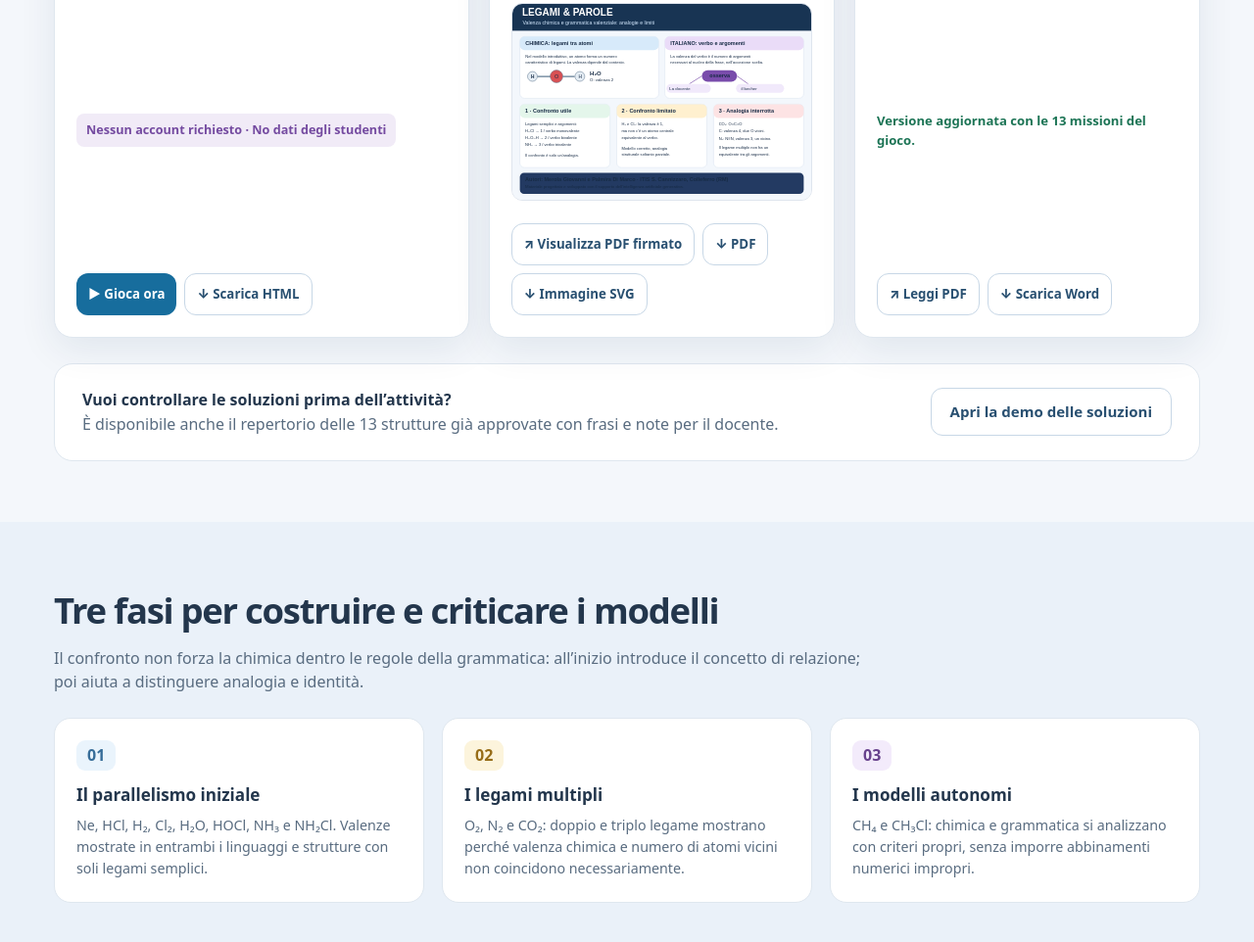
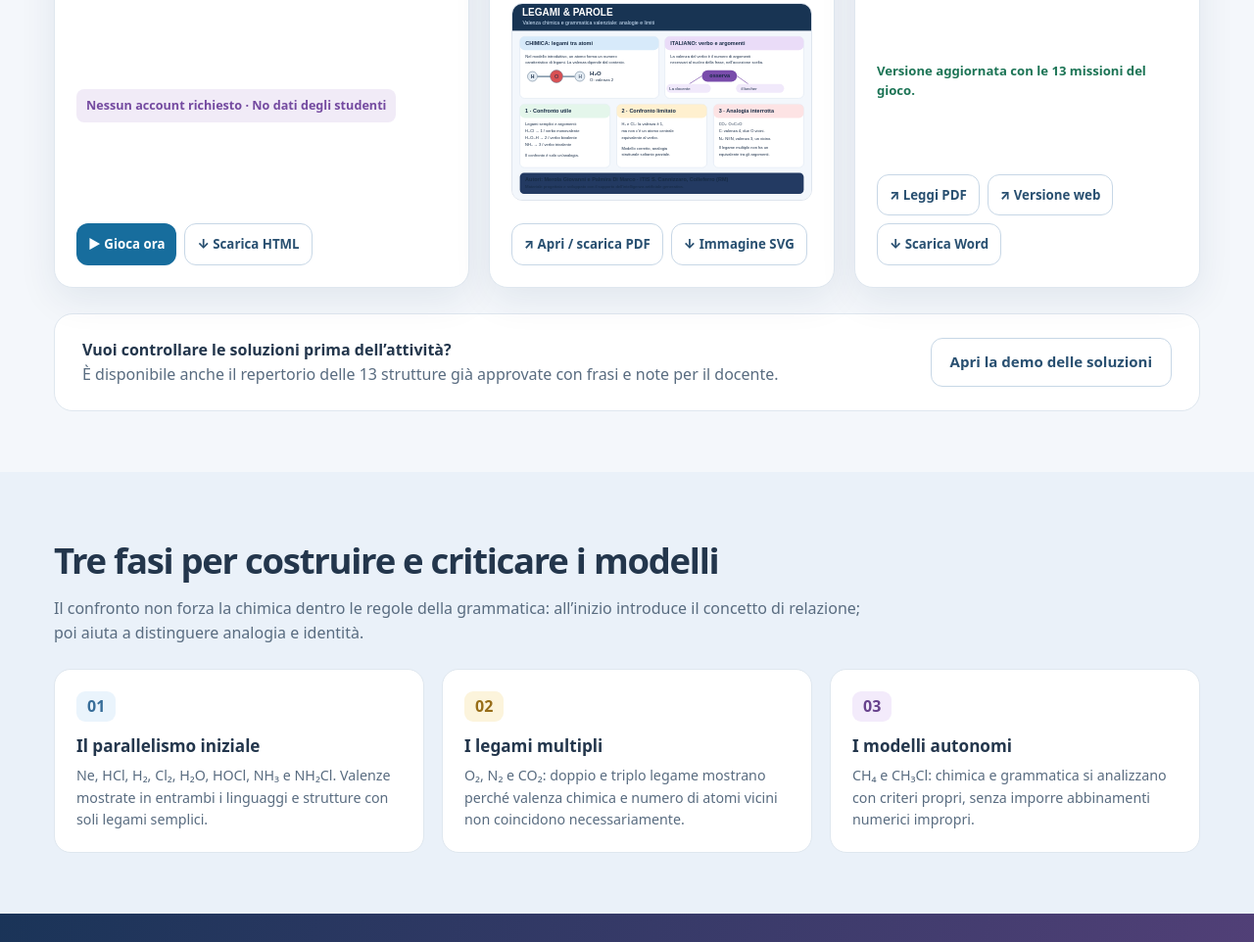
Before and after one commit to nannimerola/legami-e-parole, a plain HTML site: page index.html in a window 1280 px wide. Shown: the part 1003-1965 px from the top of the page at 98% size. Drawn offline with Linux system fonts and the light colour scheme.

Commit message:
Elimina link PDF duplicato e aggiunge percorso web

```diff
--- a/index.html
+++ b/index.html
@@ -21,8 +21,8 @@
 <main>
 <section class="section" id="materiali"><div class="wrap"><h2>Materiali per la classe</h2><p class="lead">Un unico spazio per il gioco, lo schema visivo e il documento operativo. Puoi aprirli direttamente dal browser oppure scaricarli e usarli senza connessione.</p><div class="cards">
 <article class="card purple"><div class="ico" aria-hidden="true">🎮</div><h3>Gioco HTML – Legami &amp; Parole</h3><p>13 missioni, con costruzione di molecole e frasi in due riquadri. Il gioco accetta più frasi valide e mostra i limiti dell’analogia nei legami multipli.</p><div class="inside"><span style="display:inline-block;background:#f1ebf7;border-radius:8px;padding:7px 10px;color:#744aa0;font-size:.79rem;font-weight:800">Nessun account richiesto · No dati degli studenti</span></div><div class="links"><a class="btn blue" href="gioco.html">▶ Gioca ora</a><a class="btn outline" href="gioco.html" download="Legami_e_Parole_Gioco_Merola_e_Di_Marco.html">↓ Scarica HTML</a></div></article>
-<article class="card"><div class="ico" aria-hidden="true">🧩</div><h3>Infografica</h3><p>Una mappa del percorso con molecole, valenze, argomenti verbali e casi in cui il confronto richiede attenzione.</p><div class="inside"><img src="infografica.svg" loading="lazy" alt="Infografica didattica: valenza chimica e grammatica valenziale con esempi di molecole e frasi"></div><div class="links"><a class="btn outline" href="Infografica_Legami_e_Parole_Merola_e_Di_Marco.pdf" target="_blank" rel="noopener">↗ Visualizza PDF firmato</a><a class="btn outline" href="Infografica_Legami_e_Parole_Merola_e_Di_Marco.pdf" download>↓ PDF</a><a class="btn outline" href="infografica.svg" download>↓ Immagine SVG</a></div></article>
-<article class="card green"><div class="ico" aria-hidden="true">📄</div><h3>Documento per i docenti</h3><p>Percorso in tre lezioni, obiettivi, 13 soluzioni approvate, scheda studenti, rubriche e riferimenti metodologici.</p><div class="inside"><p style="color:#1c7455;font-size:.82rem;font-weight:780">Versione aggiornata con le 13 missioni del gioco.</p></div><div class="links"><a class="btn outline" href="Percorso_didattico_Legami_e_Parole_Merola_e_Di_Marco.pdf" target="_blank" rel="noopener">↗ Leggi PDF</a><a class="btn outline" href="Percorso_didattico_Legami_e_Parole_Merola_e_Di_Marco.docx" download>↓ Scarica Word</a></div></article>
+<article class="card"><div class="ico" aria-hidden="true">🧩</div><h3>Infografica</h3><p>Una mappa del percorso con molecole, valenze, argomenti verbali e casi in cui il confronto richiede attenzione.</p><div class="inside"><img src="infografica.svg" loading="lazy" alt="Infografica didattica: valenza chimica e grammatica valenziale con esempi di molecole e frasi"></div><div class="links"><a class="btn outline" href="Infografica_Legami_e_Parole_Merola_e_Di_Marco.pdf" target="_blank" rel="noopener">↗ Apri / scarica PDF</a><a class="btn outline" href="infografica.svg" download>↓ Immagine SVG</a></div></article>
+<article class="card green"><div class="ico" aria-hidden="true">📄</div><h3>Documento per i docenti</h3><p>Percorso in tre lezioni, obiettivi, 13 soluzioni approvate, scheda studenti, rubriche e riferimenti metodologici.</p><div class="inside"><p style="color:#1c7455;font-size:.82rem;font-weight:780">Versione aggiornata con le 13 missioni del gioco.</p></div><div class="links"><a class="btn outline" href="Percorso_didattico_Legami_e_Parole_Merola_e_Di_Marco.pdf" target="_blank" rel="noopener">↗ Leggi PDF</a><a class="btn outline" href="percorso_didattico.html">↗ Versione web</a><a class="btn outline" href="Percorso_didattico_Legami_e_Parole_Merola_e_Di_Marco.docx" download>↓ Scarica Word</a></div></article>
 </div><div class="strip"><div><b>Vuoi controllare le soluzioni prima dell’attività?</b><p>È disponibile anche il repertorio delle 13 strutture già approvate con frasi e note per il docente.</p></div><a class="btn outline" href="demo_soluzioni.html">Apri la demo delle soluzioni</a></div></div></section>
 <section class="section" id="percorso" style="background:#eaf1f9"><div class="wrap"><h2>Tre fasi per costruire e criticare i modelli</h2><p class="lead">Il confronto non forza la chimica dentro le regole della grammatica: all’inizio introduce il concetto di relazione; poi aiuta a distinguere analogia e identità.</p><div class="phases"><div class="phase"><span class="num">01</span><h3>Il parallelismo iniziale</h3><p>Ne, HCl, H₂, Cl₂, H₂O, HOCl, NH₃ e NH₂Cl. Valenze mostrate in entrambi i linguaggi e strutture con soli legami semplici.</p></div><div class="phase"><span class="num">02</span><h3>I legami multipli</h3><p>O₂, N₂ e CO₂: doppio e triplo legame mostrano perché valenza chimica e numero di atomi vicini non coincidono necessariamente.</p></div><div class="phase"><span class="num">03</span><h3>I modelli autonomi</h3><p>CH₄ e CH₃Cl: chimica e grammatica si analizzano con criteri propri, senza imporre abbinamenti numerici impropri.</p></div></div></div></section>
 </main><footer><div class="credit" id="crediti"><div class="wrap"><div><h2>Merola Giovanni e Palmira Di Marco</h2><p>Autori e curatela didattica del percorso.<br>ITIS «Stanislao Cannizzaro» · Colleferro (RM)</p></div><div><h2>Nota sulla realizzazione</h2><p>Gioco HTML, infografica e documento didattico elaborati dai due autori con il supporto di strumenti di intelligenza artificiale generativa e sottoposti a revisione didattica. Nessun dato personale degli studenti è richiesto o trasmesso dal sito.</p></div></div></div><div class="fineprint">Legami &amp; Parole · Progetto didattico interdisciplinare · Novembre 2026</div></footer>
```
